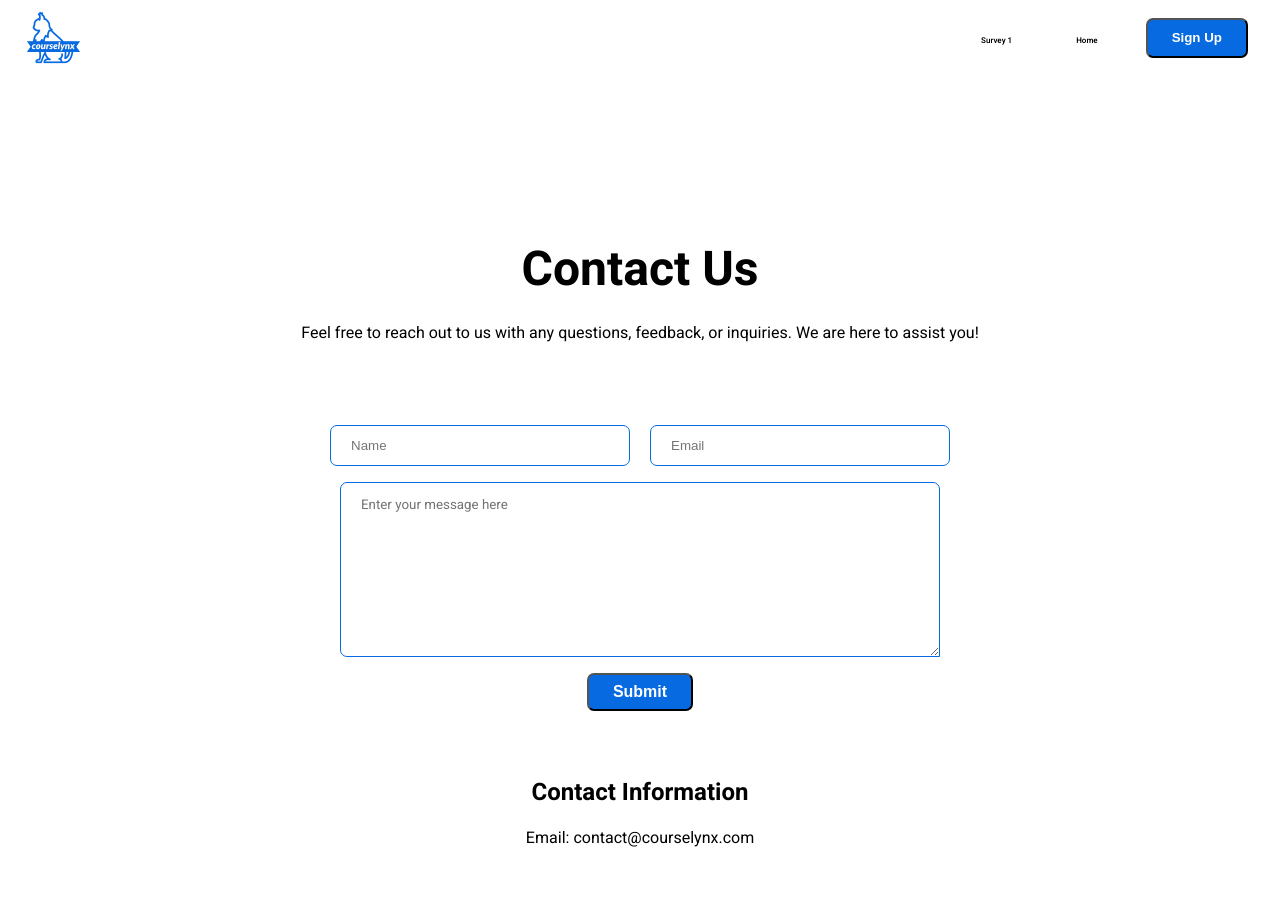
After one commit to Courselynx/landing-page, a Flask app: page /contact in a window 1280 px wide. The commit adds this page. Run offline with Flask 3, Linux system fonts and the light colour scheme.

Commit message:
contact page

```diff
--- a/main.py
+++ b/main.py
@@ -5,9 +5,21 @@ import re
 import os
 from dotenv import load_dotenv
 import logging
+import smtplib
+from email.mime.text import MIMEText
+from email.mime.multipart import MIMEMultipart
+from flask_mail import Mail, Message
 
 app = Flask(__name__)
+app.config['MAIL_SERVER'] = "smtp.googlemail.com"
+app.config['MAIL_PORT'] = 587
+app.config['MAIL_USE_TLS'] = True
+app.config['MAIL_USERNAME'] = ""
+app.config['MAIL_PASSWORD'] = ""
+
+
 CORS(app)
+mail = Mail(app)
 
 logging.basicConfig(filename='app.log', level=logging.ERROR)
 
@@ -19,24 +31,23 @@ app.secret_key = os.getenv('APP_SECRET_KEY')
 def index():
     return render_template('index.html')
 
+
 EMAIL_REGEX = re.compile(r"[^@]+@[^@]+\.[^@]+")
 
-import csv
-from flask import Flask, request, flash, redirect, url_for
-
-# ... (other parts of your code)
 
 @app.route('/subscribe', methods=['POST'])
 def subscribe():
     try:
         email = request.form.get('email')
         school = request.form.get('school')
-        other_school = request.form.get('other-school') if school == 'other' else ''
+        other_school = request.form.get(
+            'other-school') if school == 'other' else ''
         year = request.form.get('year')
 
         # Validate email
         if not EMAIL_REGEX.match(email):
-            flash('Invalid email format. Please enter a valid email address.', 'error-message')
+            flash(
+                'Invalid email format. Please enter a valid email address.', 'error-message')
             return redirect(url_for('index'))
 
         # Check for duplicate email
@@ -46,7 +57,8 @@ def subscribe():
             existing_emails = [row[0] for row in reader if len(row) > 0]
             logging.info('Content of CSV (reader): %s', list(reader))
         # Log the extracted emails
-            logging.info('Extracted emails (existing_emails): %s', existing_emails)
+            logging.info('Extracted emails (existing_emails): %s',
+                         existing_emails)
 
         if email in existing_emails:
             flash('This email is already subscribed.', 'error-message')
@@ -65,6 +77,38 @@ def subscribe():
         return redirect(url_for('index'))
 
 
+@app.route('/contact')
+def contact():
+    return render_template('contact.html')
+
+
+@app.route('/send_message', methods=['POST'])
+def send_message():
+    msg_body = request.form.get('message')
+    name = request.form.get('name')
+    contacter_email = request.form.get('email')
+    sender = os.getenv('GMAIL')
+    print(sender)
+    title = "NEW MESSAGE from " + name
+    msg = Message("new message", sender=sender,
+                  recipients=["contact@courselynx.com"])
+    data = {
+        'app_name': "COURSELYNX",
+        'contacter': contacter_email,
+        'body': msg_body,
+        'title': title,
+    }
+
+    msg.html = render_template("email.html", data=data)
+
+    try:
+        print(data)
+        mail.send(msg)
+        return redirect(url_for('index'))
+    except Exception as e:
+        print(e)
+        return f"the email was not sent {e}"
+
 
 if __name__ == '__main__':
     app.run()
--- a/static/css/styles.css
+++ b/static/css/styles.css
@@ -49,8 +49,8 @@ nav {
 }
 
 .logo {
-  width: 100px;
-  height: 100px;
+  width: 75px;
+  height: 75px;
   margin: 0 0 0 1rem;
 }
 
@@ -457,3 +457,82 @@ html body section.container button.sign-up {
   width: 100%;
   padding: 1rem;
 }
+
+
+/* contact us page  */
+
+.contact-box {
+  display: flex;
+  flex-direction: column;
+  align-items: center;
+  text-align: center;
+  opacity: 1;
+  width: 80%;
+  max-width: 1000px;
+  margin-bottom: 1rem;
+  gap: 1rem;
+}
+
+.contact {
+  font-size: 3rem;
+}
+
+.contact-container {
+  width: 100%;
+}
+
+.contact-input {
+  width: 44%;
+  max-width: 300px;
+  padding: 12px 20px;
+  border-radius: 7px;
+  border: 1px solid #076ae1;
+}
+
+.input-container {
+  width: 100%;
+  display: flex;
+  gap: 2%;
+  align-items: center;
+  justify-content: center;
+}
+
+.contact-body {
+  width: 100%;
+  max-width: 600px;
+  padding: 12px 20px;
+  height: 175px;
+  border-radius: 7px 7px 0px 7px;
+  border: 1px solid #076ae1;
+  font-family: "Heebo", sans-serif;
+}
+
+
+.contact-submit{
+  background-color: #076ae1;
+  border-radius: 7px;
+  padding: 0.5rem 1.5rem;
+  font-weight: 600;
+  color: white;
+  font-size: 1rem;
+}
+
+.contact-submit:hover {
+  background-color: black;
+}
+
+.container-contact-info {
+  display: flex;
+  flex-direction: column;
+  align-items: center;
+  gap: 1rem;
+  width: 100%;
+  justify-content: center;
+  margin-top: 3rem;
+  text-align: center;
+  margin-bottom: 3rem;
+}
+
+.contact-small {
+  font-size: 1.5rem;
+}
--- a/static/js/script.js
+++ b/static/js/script.js
@@ -75,7 +75,7 @@ document.getElementById('school-dropdown').addEventListener('change', function()
 
 setTimeout(function() {
   let flashes = document.querySelectorAll('.flashes li');
-  const success = document.querySelector('.messages');
+  const success = document.querySelector('.messages1');
   for (let flash of flashes) {
       flash.style.opacity = 0;
       success.style.opacity = 0;
--- /dev/null
+++ b/templates/contact.html
@@ -0,0 +1,53 @@
+<!-- FILEPATH: /home/ted/Desktop/d/landing-page/attempt-2-scroll-effect/templates/contact.html -->
+<!DOCTYPE html>
+<html lang="en">
+<head>
+    <meta charset="UTF-8">
+    <meta name="viewport" content="width=device-width, initial-scale=1.0">
+    <title>Contact Us</title>
+    <link rel="stylesheet" href="{{  url_for('static', filename='css/styles.css')}}">
+</head>
+<body>
+    <nav>
+        <img src="{{ url_for('static', filename='images/logo.png') }}" alt="lynx logo" class="logo">
+        <ul class="nav">
+            <li class="survey">
+                <a  class="" href="https://forms.gle/TT9MVCkCsLxCce6G9">Survey 1</a>
+            </li>
+            <li class="survey">
+                <a href="{{url_for('index')}}">Home</a>
+            </li>
+            <button class="sign-up nav-sign to-bottom">Sign Up</button>
+        </ul>
+    </nav>
+
+    <main>
+        <section class="container-two contact-container">
+            <div class="contact-box">
+                <h1 class="contact">Contact Us</h1>
+                <p>Feel free to reach out to us with any questions, feedback, or inquiries. We are here to assist you!</p>
+            </div>
+        </section>
+
+        <section class="container input-container">
+            <form action="/send_message" method="POST" class="contact-box">
+                <div class="input-container">
+                    <input class="contact-input" type="text" id="name" name="name" placeholder="Name" required class="">
+                    <input class="contact-input" type="email" id="email" name="email" placeholder="Email" required>
+                </div>
+                <textarea id="message" name="message" required class="contact-body" placeholder="Enter your message here"></textarea>
+
+                <button type="submit" class="contact-submit">Submit</button>
+            </form>
+        </section>
+
+        <section class="container-contact-info">
+            <div class="contact-box">
+                <h2 class="contact-small">Contact Information</h2>
+                <p>Email: contact@courselynx.com</p>
+            </div>
+        </section>
+    </main>
+
+</body>
+</html>
```
Also changed, not shown: templates/email.html (added, +101 -0 lines), templates/index.html (+1 -6 lines).
